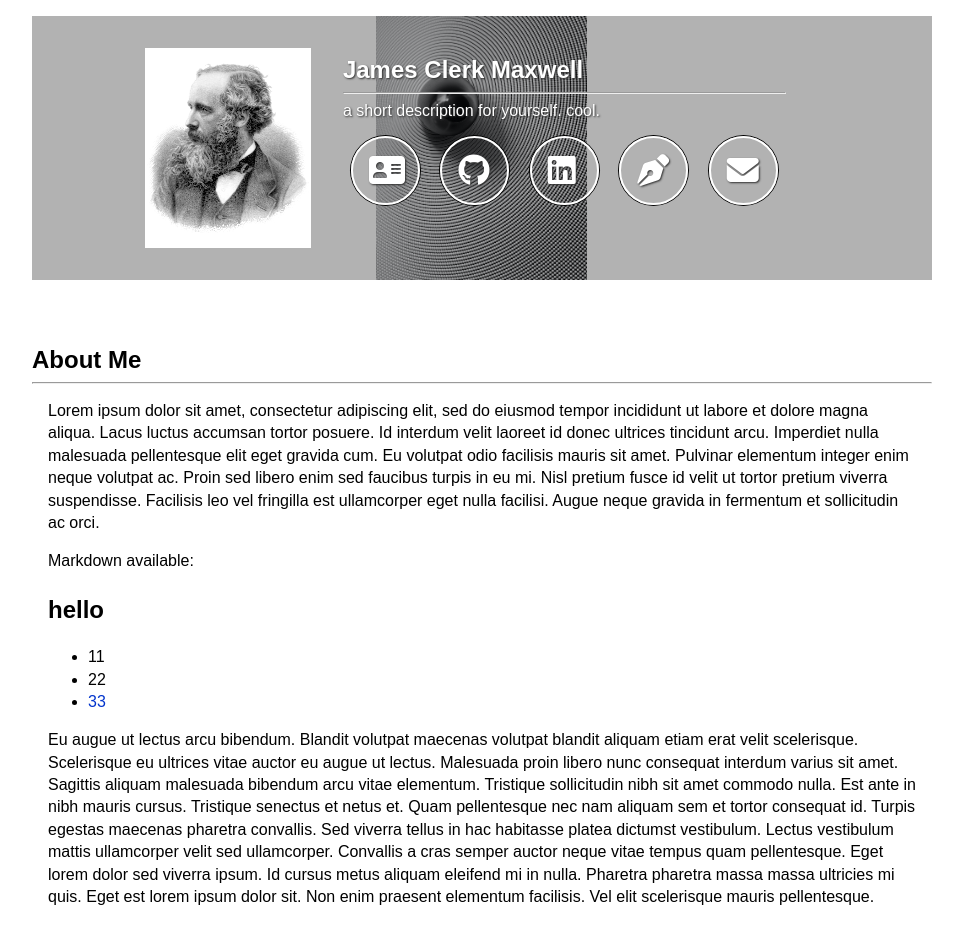
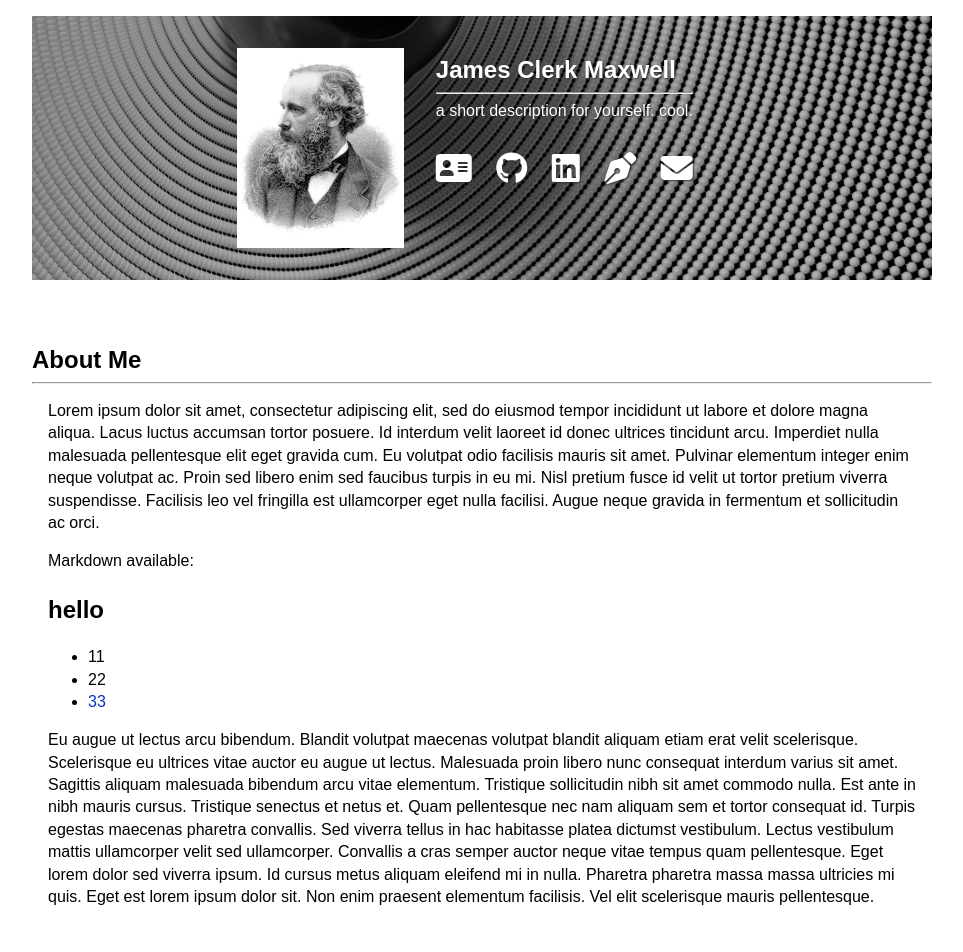
Before and after one commit to changhc/personal-site-template, a Jekyll site: the page built from index.markdown, in a window 1280 px wide. Shown: the top 952 px of the page, without its empty margins (158-1121 px from the left). Built offline with Jekyll 4.4.1, drawn with Linux system fonts in a browser that asks for light colours.

Commit message:
RWD (#9)
* header

* timeline

* pub

```diff
--- a/_includes/header.html
+++ b/_includes/header.html
@@ -7,23 +7,23 @@
       <div class="short-description">{{ site.description }}</div>
       <div class="header-list">
         {% if site.resume %}
-        <div><a class="fa-solid fa-2x fa-address-card" href="{{ site.resume }}" title="Resume"></a></div>
+        <div><a class="fa-solid fa-address-card" href="{{ site.resume }}" title="Resume"></a></div>
         {% endif %}
 
         {% if site.github_username %}
-        <div><a class="fa-brands fa-2x fa-github" href="https://github.com/{{ site.github_username }}" title="GitHub profile"></a></div>
+        <div><a class="fa-brands fa-github" href="https://github.com/{{ site.github_username }}" title="GitHub profile"></a></div>
         {% endif %}
 
         {% if site.linkedin_username %}
-        <div><a class="fa-brands fa-2x fa-linkedin" href="https://linkedin.com/in/{{ site.linkedin_username }}" title="LinkedIn profile"></a></div>
+        <div><a class="fa-brands fa-linkedin" href="https://linkedin.com/in/{{ site.linkedin_username }}" title="LinkedIn profile"></a></div>
         {% endif %}
 
         {% if site.blog %}
-        <div><a class="fa-solid fa-2x fa-pen-nib" href="{{ site.blog }}" title="Blog"></a></div>
+        <div><a class="fa-solid fa-pen-nib" href="{{ site.blog }}" title="Blog"></a></div>
         {% endif %}
 
         {% if site.email %}
-        <div><a class="fa fa-2x fa-envelope" href="mailto:{{ site.email }}" title="Email"></a></div>
+        <div><a class="fa fa-envelope" href="mailto:{{ site.email }}" title="Email"></a></div>
         {% endif %}
       </div>
     </div>
--- a/assets/main.scss
+++ b/assets/main.scss
@@ -31,23 +31,28 @@ div.icon-line {
 
 div.timeline {
   margin: 1em 0 1em 0;
-  padding-top: 70px;
+  padding-top: 20px;
   padding-bottom: 30px;
   list-style-type: none;
   border-right: 2px solid #777;
+  width: 10%;
+  font-size: 14px;
+
+  @media screen and (min-width: 640px) {
     width: 50%;
-  font-size: 14px;
+    padding-top: 70px;
+  }
 
   .wrapper {
     display: block;
     position: relative;
-    margin-top: -50px;
 
     .content {
       border-radius: 5px;
       margin: 1em 28px;
       padding: 2em;
       line-height: 2.1;
+      width: max-content;
       max-width: 250px;
       min-height: 50px;
       border: 1px solid #ddd;
@@ -59,8 +64,13 @@ div.timeline {
         margin-right: 15px;
 
         a img {
+          width: 50px;
+          height: 50px;
+
+          @media screen and (min-width: 750px) {
             width: 80px;
             height: 80px;
+          }
         }
       }
 
@@ -85,44 +95,6 @@ div.timeline {
       border: 3px solid #fff;
       position: absolute;
       border-radius: 50px;
-    }
-
-    &:nth-child(odd) {
-
-      .content {
-        margin-left: auto;
-
-        &:after {
-          width: 0;
-          content: "";
-          position: absolute;
-          display: block;
-          border-width: 22px 0 22px 16px;
-          border-style: solid;
-          border-color: transparent #fff;
-          right: 13px;
-          top: 30px;
-        }
-
-        &:before {
-          width: 0;
-          content: "";
-          position: absolute;
-          display: block;
-          border-width: 22px 0 22px 16px;
-          border-style: solid;
-          border-color: transparent #ddd;
-          right: 12px;
-          top: 30px;
-        }
-      }
-
-      &:after {
-        @include timelinePoint();
-        float: left;
-        top: 43px;
-        right: -9px;
-      }
     }
 
     &:nth-child(even) {
@@ -164,6 +136,90 @@ div.timeline {
         left: -13px;
       }
     }
+
+    @media screen and (max-width: 640px) {
+      &:nth-child(odd) {
+        left: 100%;
+        margin-left: 6px;
+
+        .content {
+
+          &:after {
+            width: 0;
+            content: "";
+            position: absolute;
+            display: block;
+            border-width: 22px 16px 22px 0;
+            border-style: solid;
+            border-color: transparent #fff;
+            left: 13px;
+            top: 30px;
+          }
+
+          &:before {
+            width: 0;
+            content: "";
+            position: absolute;
+            display: block;
+            border-width: 22px 16px 22px 0;
+            border-style: solid;
+            border-color: transparent #ddd;
+            left: 12px;
+            top: 30px;
+          }
+
+        }
+
+        &:before {
+          @include timelinePoint();
+          float: right;
+          top: 43px;
+          left: -13px;
+        }
+      }
+    }
+
+    @media screen and (min-width: 640px) {
+      margin-top: -50px;
+
+      &:nth-child(odd) {
+
+        .content {
+          margin-left: auto;
+
+          &:after {
+            width: 0;
+            content: "";
+            position: absolute;
+            display: block;
+            border-width: 22px 0 22px 16px;
+            border-style: solid;
+            border-color: transparent #fff;
+            right: 13px;
+            top: 30px;
+          }
+
+          &:before {
+            width: 0;
+            content: "";
+            position: absolute;
+            display: block;
+            border-width: 22px 0 22px 16px;
+            border-style: solid;
+            border-color: transparent #ddd;
+            right: 12px;
+            top: 30px;
+          }
+        }
+
+        &:after {
+          @include timelinePoint();
+          float: left;
+          top: 43px;
+          right: -9px;
+        }
+      }
+    }
   }
 }
 
@@ -175,11 +231,19 @@ div#publications {
 
     div {
       margin-bottom: 4px;
+
+      @media screen and (max-width: 540px) {
+        font-size: 10pt;
+      }
     }
 
     div.screenshot {
+      flex: 0 0 150px;
+      margin-right: 16px;
+
+      @media screen and (min-width: 540px) {
         flex: 0 0 250px;
-      margin-right: 16px;
+      }
 
       img {
         width: 100%;
@@ -229,12 +293,7 @@ div#header {
     background-repeat: no-repeat;
     background-attachment: fixed;
     background-position: center;
-      background-size: auto 100%;
-
-      @media screen and (min-aspect-ratio: 177/100) {
     background-size: 100% auto;
-      }
-
   {% endif %}
 
   div.content {
@@ -264,33 +323,29 @@ div#header {
       text-shadow: 1px 1px 2px #333;
     }
 
-    .header-list div {
-      border-radius: 100%;
-      border: 2px solid white;
-      color: white;
-      margin: 8px;
-      display: inline-block;
-      list-style: none;
-      width: 65px;
-      height: 65px;
-      box-shadow: 0 0 0 1px black;
+    div.text .header-list {
+      display: flex;
+      justify-content: space-between;
+      margin: 1em 0;
+
+      @media screen and (min-width: 500px) {
+        margin: 2em 0;
       }
 
-    .header-list div:hover {
+      div {
+        color: white;
+        list-style: none;
+
+        a {
           color: white;
           text-decoration: none;
-      -webkit-transition: 500ms;
-      -moz-transition: 500ms;
-      transition: 500ms;
-      text-decoration: none;
-      background-color: rgba(0, 0, 0, 0.5);
-    }
+          font-size: 16pt;
 
-    .header-list div a {
-      color: white;
-      padding: 16px;
-      text-decoration: none;
-    }
-
+          @media screen and (min-width: 500px) {
+            font-size: 24pt;
           }
         }
+      }
+    }
+  }
+}
```
Lines whose indentation alone changed are shown as unchanged.
